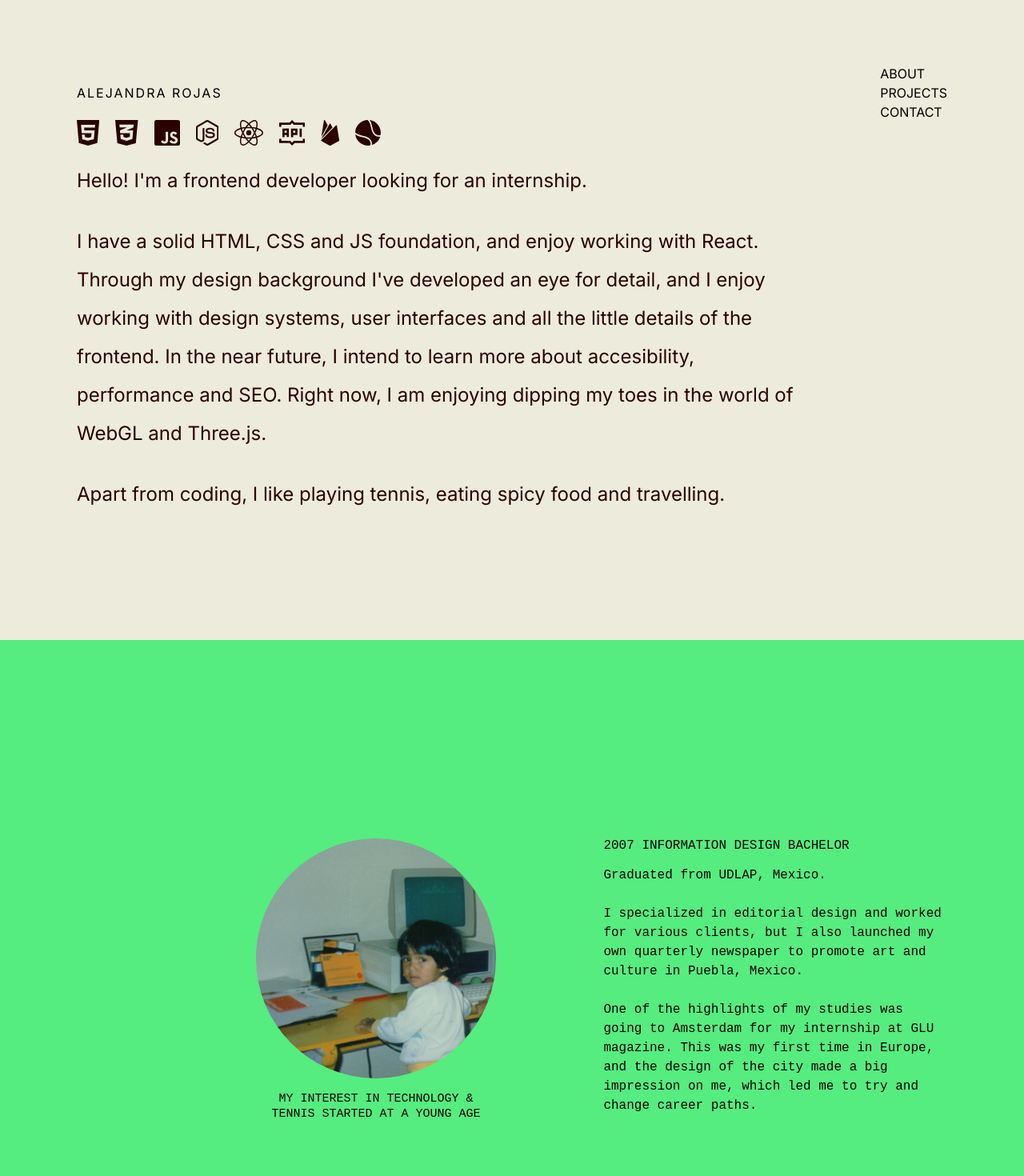
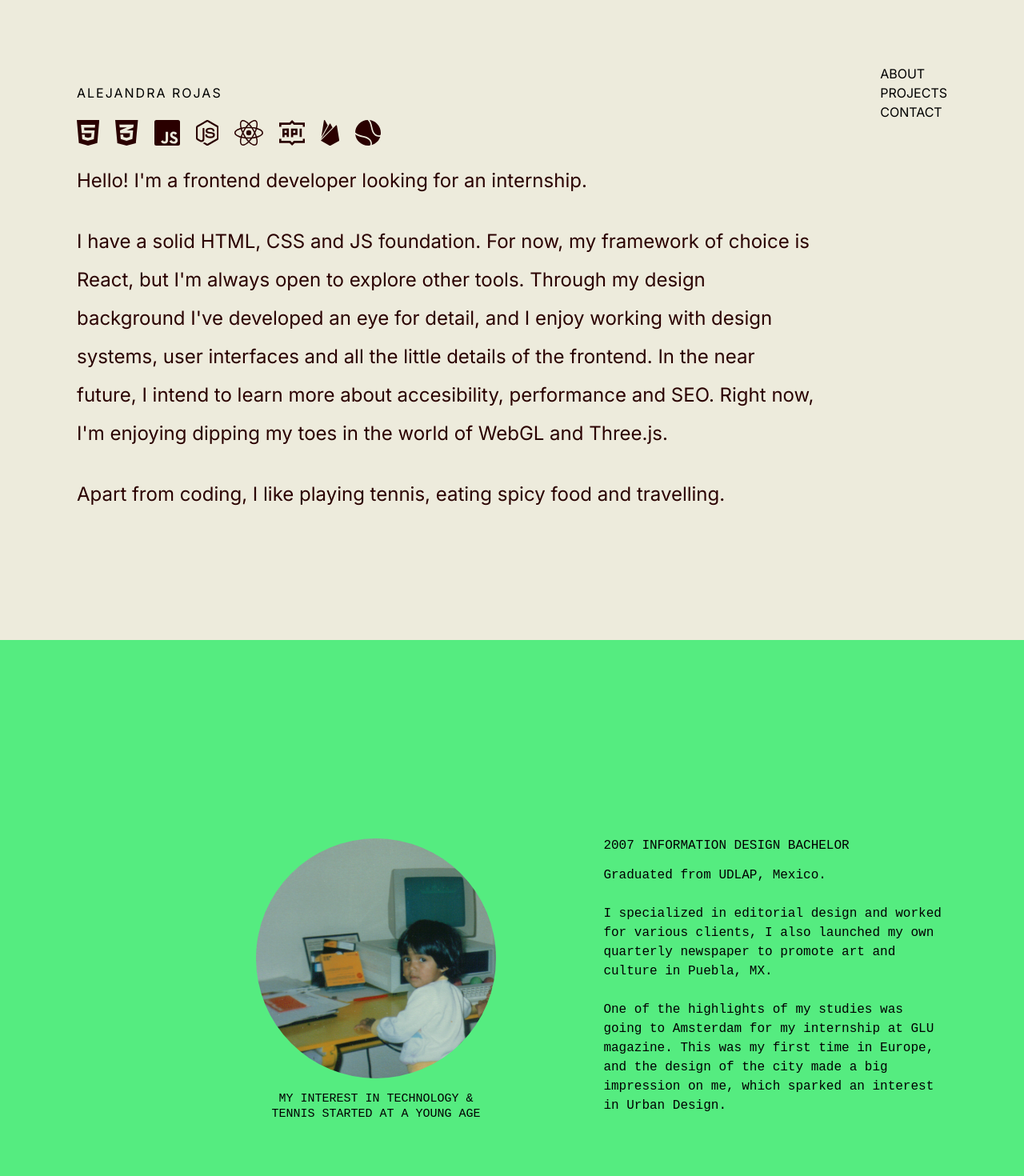
Before and after one commit to alejandra-rojas/portfolio, a React (Create React App) app: page / in a window 1280 px wide. Shown: the top 1470 px of the page at 80% size. Built offline with nearby package versions, Linux system fonts and the light colour scheme; a web font is replaced by a local one.

Commit message:
Minor changes journey text

```diff
--- a/src/components/Hello.js
+++ b/src/components/Hello.js
@@ -1,5 +1,7 @@
 import React from "react";
 import styles from "./Hello.module.css";
+import { motion as m } from "framer-motion";
+import { container, item } from "./framerAnimation";
 
 function Hello() {
   const svgColor = "#2a0000";
@@ -84,13 +86,14 @@ function Hello() {
             />
           </svg>
         </div>
-        <p>Hello! I'm a frontend developer looking for an internship.</p>{" "}
+        <p>Hello! I'm a frontend developer looking for an internship.</p>
         <p>
-          I have a solid HTML, CSS and JS foundation, and enjoy working with
-          React. Through my design background I've developed an eye for detail,
-          and I enjoy working with design systems, user interfaces and all the
-          little details of the frontend. In the near future, I intend to learn
-          more about accesibility, performance and SEO. Right now, I am enjoying
+          I have a solid HTML, CSS and JS foundation. For now, my framework of
+          choice is React, but I'm always open to explore other tools. Through
+          my design background I've developed an eye for detail, and I enjoy
+          working with design systems, user interfaces and all the little
+          details of the frontend. In the near future, I intend to learn more
+          about accesibility, performance and SEO. Right now, I'm enjoying
           dipping my toes in the world of WebGL and Three.js.
         </p>
         <p>
--- a/src/components/Journey.js
+++ b/src/components/Journey.js
@@ -108,15 +108,15 @@ function Journey() {
           <div className={styles.timelineDescription}>
             Graduated from UDLAP, Mexico. <br />
             <br />
-            I specialized in editorial design and worked for various clients,
-            but I also launched my own quarterly newspaper to promote art and
-            culture in Puebla, Mexico.
+            I specialized in editorial design and worked for various clients, I
+            also launched my own quarterly newspaper to promote art and culture
+            in Puebla, MX.
             <br />
             <br />
             One of the highlights of my studies was going to Amsterdam for my
             internship at GLU magazine. This was my first time in Europe, and
-            the design of the city made a big impression on me, which led me to
-            try and change career paths.
+            the design of the city made a big impression on me, which sparked an
+            interest in Urban Design.
           </div>
         </div>
         <div className={styles.timelineItem}>
@@ -134,13 +134,12 @@ function Journey() {
             2010 Started coding webpages
           </div>
           <div className={styles.timelineDescription}>
-            Back from Spain, I attempted to get my foot in the planning
-            department of the city, however it was hard, partly because of how
-            politics are in Mexico, and also because urban renewal was still not
-            in the political agenda. <br />
+            Back in Mexico, it became clear that urban renewal was still not in
+            the political agenda, and therefore a difficult field to work in.{" "}
             <br />
-            At this time, I started to code with HTML, CSS and some JS, and got
-            a job at Gurú Brand Buro as a web developer.
+            <br />
+            At this time, I taught myself a bit of HTML, CSS and some JS, and
+            got a job at Gurú Brand Buro as a web developer.
           </div>
         </div>
         <div className={styles.timelineItem}>
@@ -151,38 +150,44 @@ function Journey() {
             Science Masters in Urban Regeneration at Sheffield Hallam
             University. <br />
             <br /> I continued working remotly for Gurú for a little longer,
-            until the masters took all of my time.
+            until the masters took over all of my time.
           </div>
         </div>
         <div className={styles.timelineItem}>
-          <div className={styles.timelineTitle}>2014-2022 Paid the bills</div>
+          <div className={styles.timelineTitle}>Paid the bills</div>
           <div className={styles.timelineDescription}>
-            After graduating from the MSc, I moved to London, and finding a job
-            in urban development was still hard. Soon I had to find any job to
+            After graduating from the MSc, I moved to London, but finding a job
+            in urban development was difficult. Soon I had to find any job to
             start paying the bills. I did customer support in various levels,
             got a certification to teach tennis, and moderated content for
             TikTok. <br />
-            <br /> During this time, I gained valuable and transferable soft
-            skills.
+            <br /> During this time I worked both in small and big teams, and
+            gained valuable and versatile soft skills. By paying close attention
+            to detail and maintaining effective communication with a diverse
+            range of stakeholders, I successfully resolved numerous challenges.
           </div>
         </div>
         <div className={styles.timelineItem}>
           <div className={styles.timelineTitle}>2022 Moved to Stockholm</div>
           <div className={styles.timelineDescription}>
             I moved to Sweden following my partner & thanks to free education in
-            the country, I joined the Frontend Development program @ Hyper
+            the country, I joined the Frontend Development program at Hyper
             Island to get myself back into coding.
           </div>
         </div>
         <div className={styles.timelineItem}>
           <div className={styles.timelineTitle}>2023</div>
           <div className={styles.timelineDescription}>
-            I am now looking for an internship to finish my frontend developer
-            program and to start my professional career. <br />
-            <br /> Ideally, I would like to be an intern in a company that
-            offers a supportive and nurturing environment. I want to learn from
-            more experienced devs, explore new things, and would also appreciate
-            having space to explore my current interests.
+            <span className={styles.boldDescription}>
+              I am now looking for an internship to finish my frontend developer
+              program and get my foot in the industry.
+              <br />
+              <br /> I hope to be an intern in a company that offers a
+              supportive and nurturing environment. I want to learn from more
+              experienced developers, explore new things and solidify my
+              knowledge. With my skill set, ambition and ability to learn, I
+              hope to be a positive contribution to the team.
+            </span>
           </div>
         </div>
         {/*         <div className={`${styles.timelineItem} ${styles.hiddenItem}`}>
--- a/src/components/Journey.module.css
+++ b/src/components/Journey.module.css
@@ -60,6 +60,10 @@
   font-size: 14px;
   line-height: 20px;
   font-weight: 200;
+}
+
+.boldDescription {
+  font-weight: 500;
 }
 
 .hiddenItem {
```
